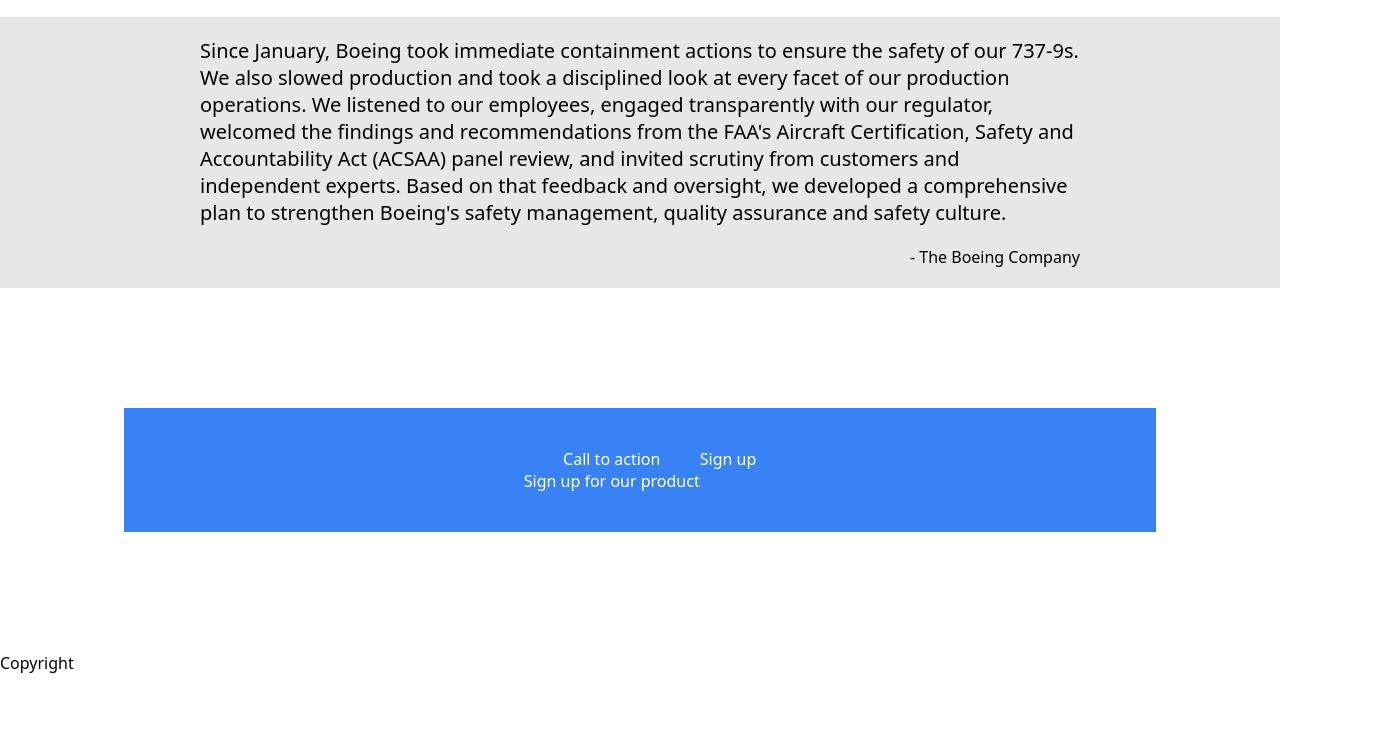
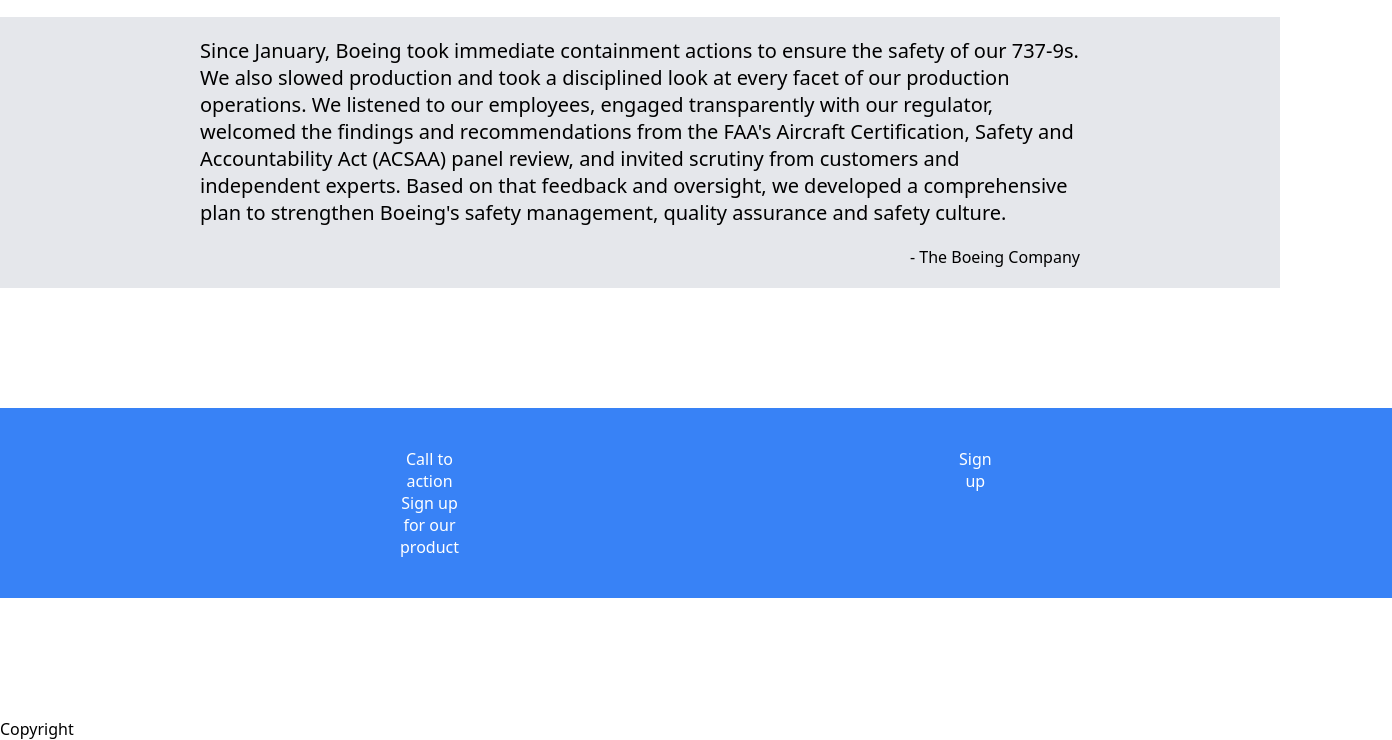
Before and after one commit to bushlalex/landing_page, a plain HTML site: page index.html in a window 1280 px wide. Shown: the part 903-1643 px from the top of the page, 1392 px wide, since content can reach past the window. Before the commit the page ends 1577 px from the top, so only its background shows below. Drawn offline with Linux system fonts and the light colour scheme.

Commit message:
10 december end

```diff
--- a/style.css
+++ b/style.css
@@ -172,11 +172,13 @@
 
 .bluecontainer {
     display: inline-flex;
-    justify-content: center;
+    justify-content: space-around;
     background: #3882F6;
     padding-top: 40px;
     padding-bottom: 40px;
     padding-left: 400px;
     padding-right: 400px;
     color: white;
+    gap: 500px;
+
 }
```
